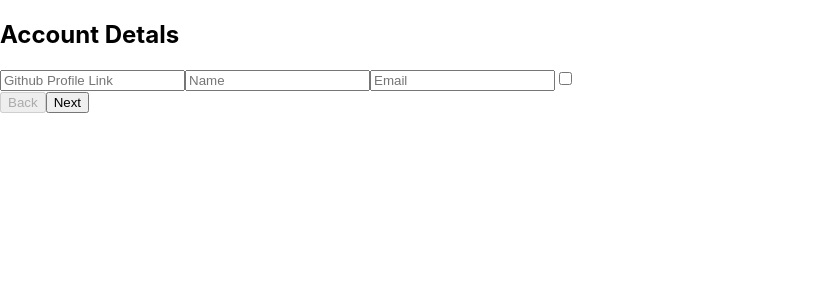
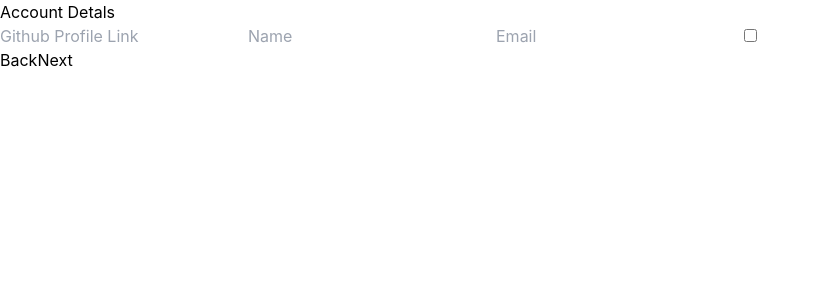
Before and after one commit to RukshanDias/GitHub-ReadMe-Generator, a React (Create React App) app in the folder client/: page / in a window 1280 px wide. Shown: the top 300 px of the page, without its empty margins (0-820 px from the left). Built offline with nearby package versions, Linux system fonts and the light colour scheme; the HTML template or start-up script is replaced by a standard one.

Commit message:
install tailwind css

```diff
--- a/client/package.json
+++ b/client/package.json
@@ -35,5 +35,8 @@
       "last 1 firefox version",
       "last 1 safari version"
     ]
+  },
+  "devDependencies": {
+    "tailwindcss": "^3.2.7"
   }
 }
--- /dev/null
+++ b/client/tailwind.config.js
@@ -0,0 +1,10 @@
+/** @type {import('tailwindcss').Config} */
+module.exports = {
+  content: [
+    "./src/**/*.{js,jsx,ts,tsx}",
+  ],
+  theme: {
+    extend: {},
+  },
+  plugins: [],
+}
```
Also changed, not shown: client/src/index.css (+7 -3 lines), 1 other file (tests, documents, lock files or other folders).
